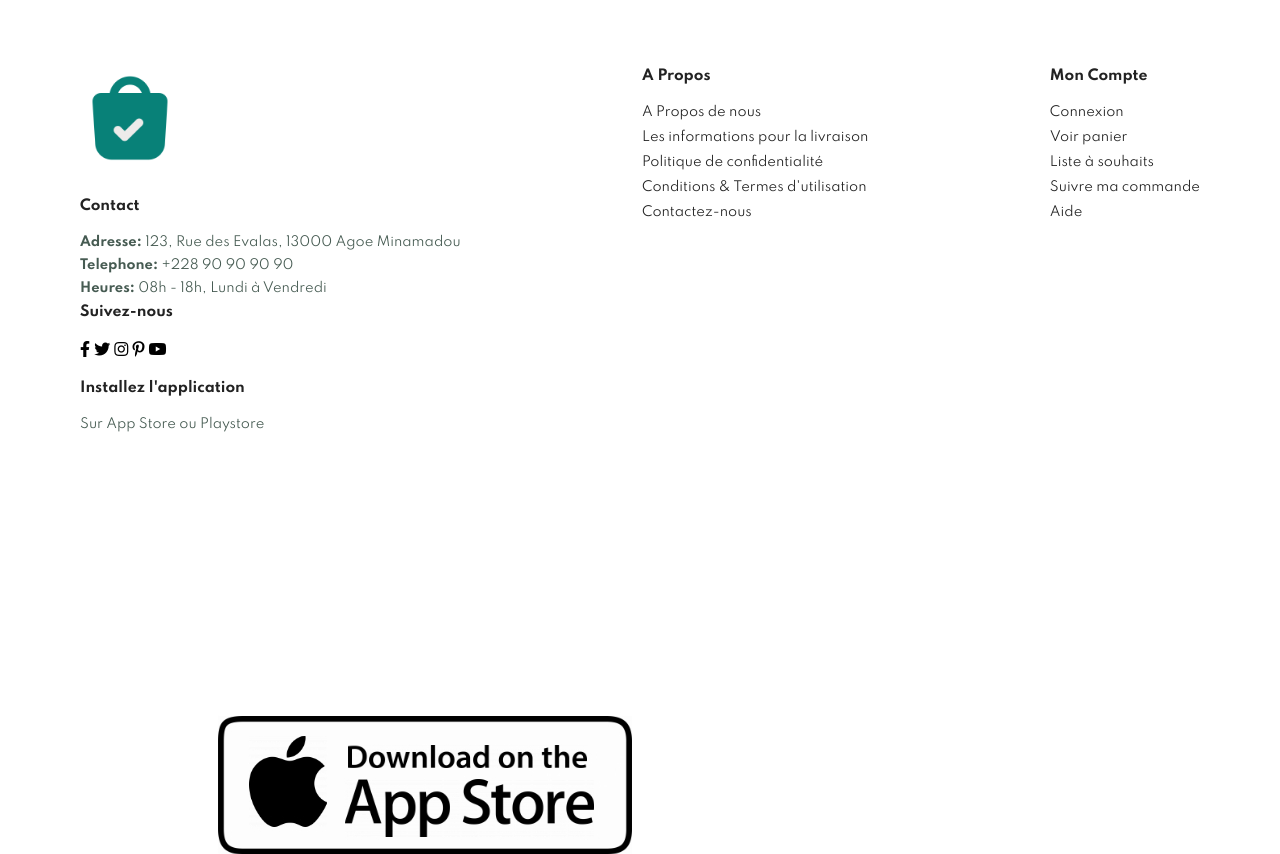
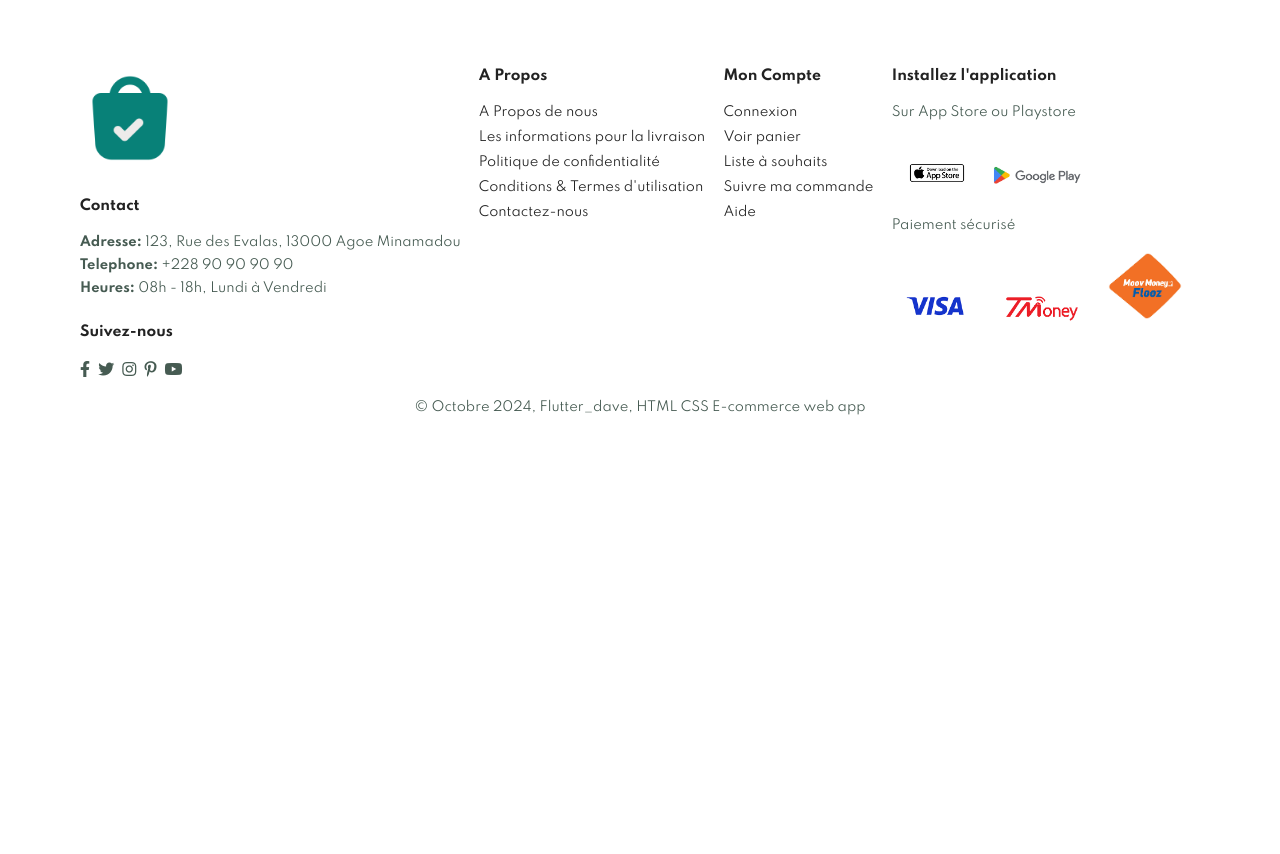
Before and after one commit to hackdave21/E-commerce-web-app, a plain HTML site: page index.html in a window 1280 px wide. Shown: the part 4680-5534 px from the top of the page. After the commit the page ends 5143 px from the top, so only its background shows below. Drawn offline with Linux system fonts and the light colour scheme.

Commit message:
finish home page

```diff
--- a/index.html
+++ b/index.html
@@ -376,14 +376,13 @@
             </div>
         </section>
 
-
         <footer class="section-p1">
             <div class="col">
                 <img class="logo" src="img/logo.png" alt="">
                 <h4>Contact</h4>
-                <p><strong>Adresse:</strong> 123, Rue des Evalas, 13000 Agoe Minamadou</p>
-                <p><strong>Telephone:</strong> +228 90 90 90 90</p>
-                <p><strong>Heures:</strong> 08h - 18h, Lundi à Vendredi</p>
+                <p> <strong> Adresse:</strong> 123, Rue des Evalas, 13000 Agoe Minamadou</p>
+                <p> <strong> Telephone:</strong> +228 90 90 90 90</p>
+                <p> <strong> Heures:</strong> 08h - 18h, Lundi à Vendredi</p>
                 <div class="follow">
                     <h4>Suivez-nous</h4>
                     <div class="icon">
@@ -422,16 +421,17 @@
                     <img src="img/store/play.png" alt="">
                 </div>
                 <p>Paiement sécurisé</p>
+               <div class="imgpay">
                 <img src="img/pay/visa.png" alt="">
                 <img src="img/pay/tmoney.png" alt="">
                 <img src="img/pay/flozz.png" alt="">
+               </div>
             </div>
 
             <div class="copyright">
                 <p>© Octobre 2024, Flutter_dave, HTML CSS E-commerce web app</p>
             </div>
         </footer>
-
     </body>
     <script src="script.js"></script>
 </html>
--- a/style.css
+++ b/style.css
@@ -508,3 +508,67 @@ footer a {
     color: #222;
     margin-bottom: 10px;
 }
+
+footer .install img {
+    width: 90px;
+    height: auto;
+    margin-right: 10px;
+}
+
+footer .install .row img {
+    width: 90px;
+    height: auto;
+    margin-right: 10px;
+}
+
+footer .row {
+    display: flex;
+    align-items: center;
+    justify-content: flex-start;
+    flex-wrap: nowrap;
+}
+
+footer .row img {
+    height: 70px;
+    margin-right: 20px;
+}
+
+footer .follow{
+    margin-top: 20px;
+}
+
+footer .follow i {
+    color: #465b52;
+    padding-right: 4px;
+    cursor: pointer;
+}
+
+footer .follow i:hover,
+footer a:hover {
+    color: #088178;
+}
+
+footer .copyright {
+    width: 100%;
+    text-align: center;
+}
+
+/* Responsive */
+@media (max-width: 799px) {
+        #navbar {
+            display: flex;
+            flex-direction: column;
+            align-items: flex-start;
+            justify-content: flex-start;
+            position: fixed;
+            top: 0;
+            right: 0px;
+            height: 100vh;
+            width: 300px;
+            background-color: #E3E6F3;
+            box-shadow: 0 40px 60px rgba(0, 0, 0, 0.1);
+        }
+        #navbar li {
+            margin-bottom: 25px;
+        }
+}
```
